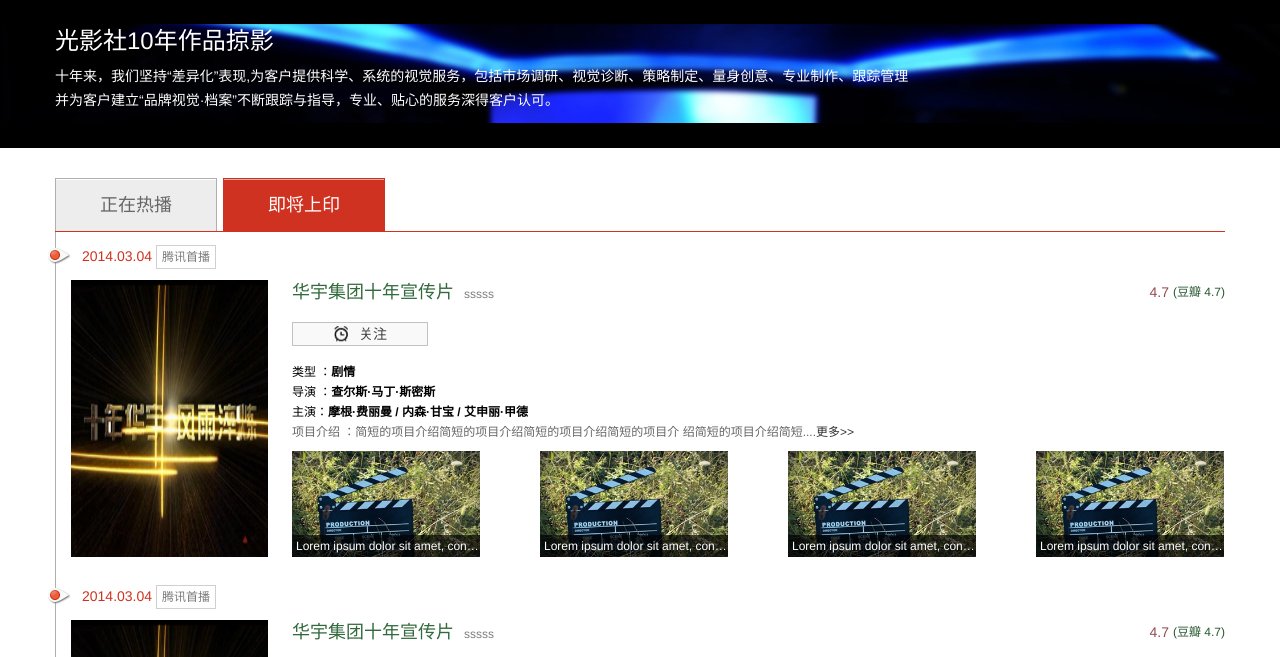
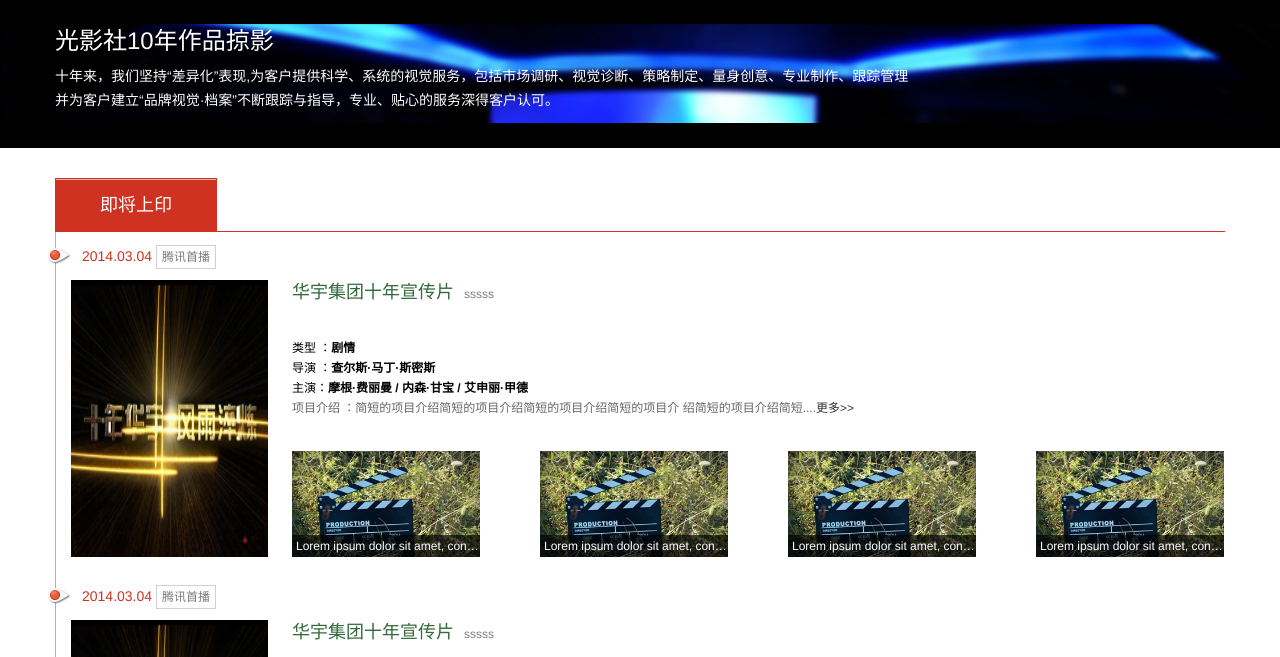
Before and after one commit to pmzd/pmzd.github.io, a plain HTML site: page topshoot/case_details_video.html in a window 1280 px wide. Shown: the part 143-800 px from the top of the page. Drawn offline with Linux system fonts and the light colour scheme.

Commit message:
update little change
little change

```diff
--- a/topshoot/case_details_video.html
+++ b/topshoot/case_details_video.html
@@ -109,9 +109,9 @@
 			<div class="element_block_noborder">
 				<div class="case_detail_block midwidth clearfix">
 					<ul class="cv_title clearfix">
-						<li class="iTab">正在热播</li>
 						<li class="iTab cur">即将上印</li>
-						<!--<li class="iTab cur">全  部</li>
+						<!--<li class="iTab">正在热播</li>
+						<li class="iTab cur">全  部</li>
 						<li class="iTab">宣传片</li>
 						<li class="iTab">广告片</li>
 						<li class="iTab">微电影</li>
@@ -125,9 +125,9 @@
 								<div class="cv_i_inner clearfix">
 									<div class="cv_img_wrap"><img src="images/cv_sample.jpg" alt=""></div>
 									<div class="cvbox_text_top">
-										<h2 class="cv_h2"><span class="fpv_nx2">(豆瓣 4.7)</span><span class="fpv_nx">4.7</span>华宇集团十年宣传片<span class="cv2">sssss</span></h2>
+										<h2 class="cv_h2"><!--<span class="fpv_nx2">(豆瓣 4.7)</span><span class="fpv_nx">4.7</span>-->华宇集团十年宣传片<span class="cv2">sssss</span></h2>
 										<br>
-										<p><span class="attention"><img src="images/vdlist_clock.gif" alt="">关注</span></p>
+										<!--<p><span class="attention"><img src="images/vdlist_clock.gif" alt="">关注</span></p>-->
 										<br>
 										<h3 class="cv_h3">类型 ：<strong>剧情</strong></h3>
 										<h3 class="cv_h3">导演 ：<strong>查尔斯·马丁·斯密斯</strong></h3>
```
